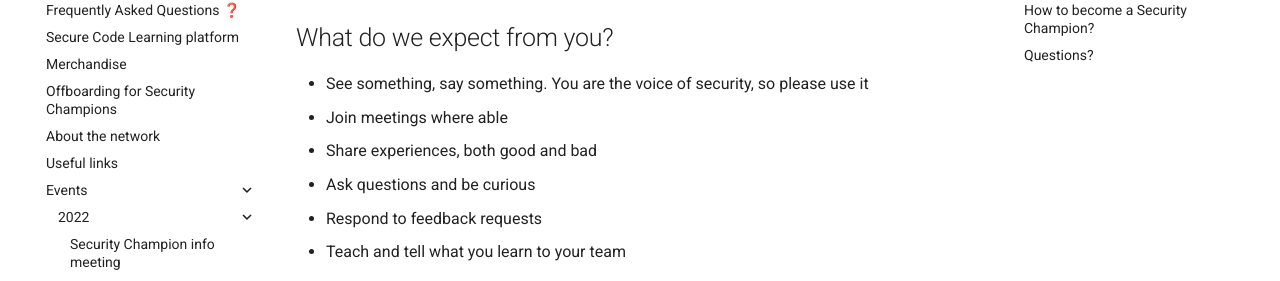
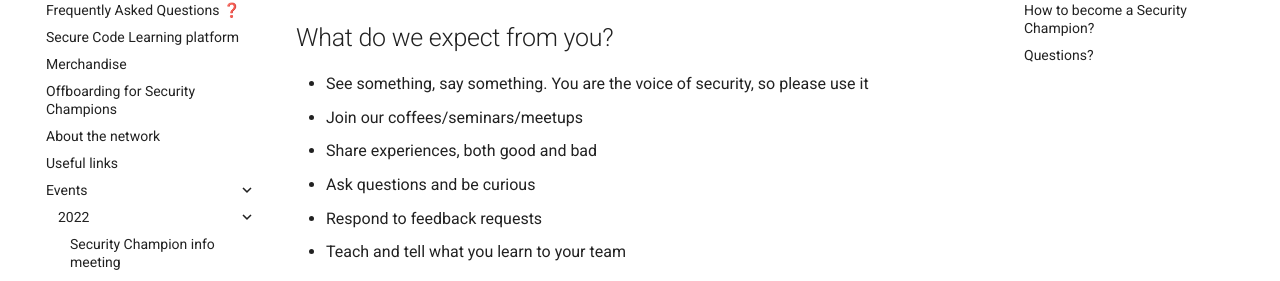
Before and after one commit to equinor/appsec, an MkDocs documentation site: the page built from docs/security-champion/index.md, in a window 1280 px wide and 900 px high, scrolled down 343 px. Shown: the part 152-433 px from the top of the window. Built offline with MkDocs 1.6.1 and Material for MkDocs 9.7.7, drawn with Linux system fonts in a browser that asks for light colours; some web fonts are replaced; comment, search, counter and statistics services are not loaded.

Commit message:
Update docs/security-champion/index.md
Co-authored-by: Andrea Brambilla <1792970+andreabrambilla@users.noreply.github.com>

```diff
--- a/docs/security-champion/index.md
+++ b/docs/security-champion/index.md
@@ -10,7 +10,7 @@ A Security Champion in our context is a person who has a interest in security an
 ## What do we expect from you?
 
 - See something, say something. You are the voice of security, so please use it
-- Join meetings where able
+- Join our coffees/seminars/meetups
 - Share experiences, both good and bad
 - Ask questions and be curious
 - Respond to feedback requests
```
